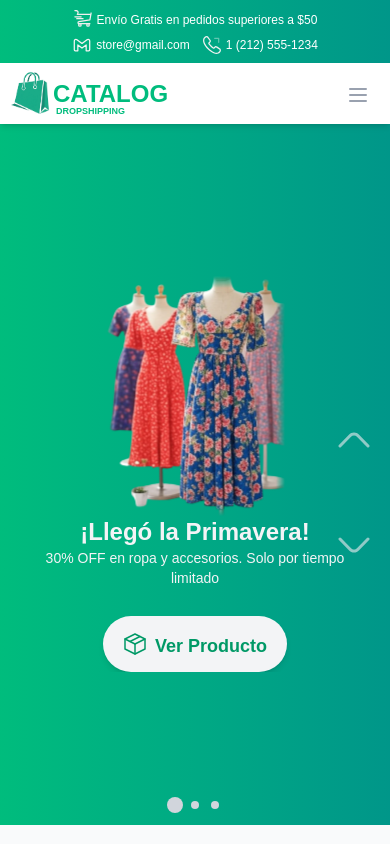
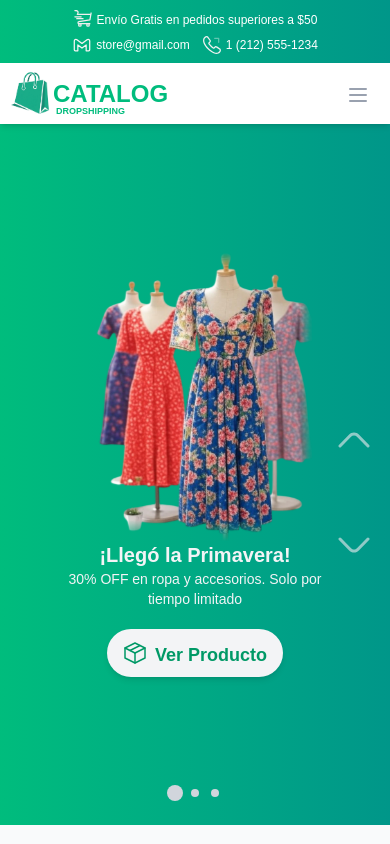
Before and after one commit to rls1990/store-front-template, a Next.js app: page / in a window 390 px wide. Shown: the top 844 px of the page. Built offline with nearby package versions, Linux system fonts and the light colour scheme.

Commit message:
slider hero responsive

```diff
--- a/src/components/home/Home.tsx
+++ b/src/components/home/Home.tsx
@@ -1,8 +1,8 @@
 import { getSliderItemsHeroData } from "@/services/get-slider-hero-items";
-import SliderHero from "../ui/sliders/SliderHero";
 import ProductsSection from "../products/ProductsSection";
 import { getMarcaData } from "@/services/get-marcas";
 import { getCategories } from "@/services/get-categories";
+import SliderHero from "../ui/sliders/SliderHero";
 
 const Home = async () => {
   const sliderItemsHero = await getSliderItemsHeroData();
--- a/src/components/ui/sliders/SliderHero.tsx
+++ b/src/components/ui/sliders/SliderHero.tsx
@@ -1,12 +1,12 @@
 "use client";
 
+import { ItemSlider } from "@/data/slider-hero";
+import Image from "next/image";
 import { FC, ReactNode, useEffect, useState } from "react";
 import LeftArrow from "../icons/LeftArrow";
 import RightArrow from "../icons/RightArrow";
-import Image from "next/image";
 import Link from "next/link";
 import ProductIcon from "../icons/ProductIcon";
-import { ItemSlider } from "@/data/slider-hero";
 
 interface SliderHeroProps {
   items: ItemSlider[];
@@ -27,7 +27,7 @@ const SliderHero: FC<SliderHeroProps> = ({ items, interval = 10000 }) => {
           src={item.image}
           width={400}
           height={400}
-          className="h-[240px] md:h-[290px] lg:h-[370px] w-auto mask-x-from-95% mask-y-from-95% slide-right-zoom"
+          className="h-[270px] md:h-[290px] lg:h-[350px] w-auto mask-x-from-95% mask-y-from-95% slide-right-zoom"
           alt={items[currentIndex].title}
           priority
         />
@@ -68,25 +68,25 @@ const SliderHero: FC<SliderHeroProps> = ({ items, interval = 10000 }) => {
   if (!items || items.length === 0) return null;
 
   return (
-    <div className="h-[83vh] lg:h-[73vh] relative bg-gradient-to-r from-emerald-500 to-teal-600">
+    <div className="w-full h-[83vh] relative bg-gradient-to-r from-emerald-500 to-teal-600">
       {/* left right buttons */}
       <button
         className="cursor-pointer transition-all active:scale-90 m-3 rounded-2xl absolute right-0 -rotate-90 top-[55%] sm:right-auto sm:top-[40%] sm:rotate-0 opacity-70 z-40"
         onClick={prevIndex}
         disabled={images && images && images.length > 0 ? false : true}
       >
-        <LeftArrow className="size-12 sm:w-15 sm:h-27" />
+        <LeftArrow className="size-12" />
       </button>
       <button
         className="cursor-pointer transition-all   active:scale-90 m-3 rounded-2xl absolute right-0 -rotate-90 top-[40%] sm:right-0 sm:top-[40%] sm:rotate-0 opacity-70 hover:opacity-90 z-40"
         onClick={nextIndex}
         disabled={images && images && images.length > 0 ? false : true}
       >
-        <RightArrow className="size-12 sm:w-15 sm:h-27" />
+        <RightArrow className="size-12" />
       </button>
 
       {/*Progress Indicators */}
-      <span className="absolute bottom-4 w-full flex items-center justify-center gap-3 z-40">
+      <span className="absolute bottom-7 w-full flex items-center justify-center gap-3 z-40">
         {images && images && images?.length > 0 ? (
           items.map((_item, index) => (
             <button
@@ -108,27 +108,27 @@ const SliderHero: FC<SliderHeroProps> = ({ items, interval = 10000 }) => {
         )}
       </span>
 
-      {images && images && images.length > 0 ? (
-        <div className="w-full h-full flex items-center justify-center">
+      {/* Slider Items */}
+      {images && images.length > 0 ? (
         <div
           key={Date.now()}
-            className="fade-in w-full grid grid-cols-1 justify-items-center lg:grid-cols-2 overflow-x-hidden"
+          className="w-full h-full fade-in grid grid-cols-1 justify-items-center items-center lg:grid-cols-2 overflow-x-hidden"
         >
-            <div className="lg:flex lg:justify-end lg:w-full overflow-hidden mask-x-from-95% mask-y-from-95%">
+          <div className="w-full h-full flex items-end justify-center lg:justify-end lg:items-center overflow-hidden mask-x-from-95% mask-y-from-95%">
             {images && images[currentIndex]}
           </div>
 
-            <div className="flex flex-col items-center justify-center lg:items-baseline lg:w-full lg:pl-12 slide-left">
-              <h1 className="text-2xl lg:text-4xl font-semibold text-gray-100">
+          <div className="w-full h-full flex flex-col items-center lg:justify-center lg:items-baseline lg:pl-12 slide-left">
+            <h1 className="text-xl lg:text-3xl font-semibold text-gray-100">
               {items[currentIndex].title}
             </h1>
 
-              <p className="text-sm text-gray-100 text-center w-[40ch] lg:w-[50ch] lg:text-left">
+            <p className="text-sm text-gray-100 text-center w-[37ch] lg:w-[50ch] lg:text-left">
               {items[currentIndex].subtitle}
             </p>
 
             <Link
-                className="inline-block bg-gray-100 text-emerald-600 font-semibold py-2 px-5 rounded-full shadow-md hover:bg-gray-100 transition duration-300 ease-in-out text-lg mt-7"
+              className="inline-block bg-gray-100 text-emerald-600 font-semibold py-1 px-4 rounded-full shadow-md hover:bg-gray-100 transition duration-300 ease-in-out text-lg mt-5"
               href={items[currentIndex].route}
             >
               <span className="inline-flex items-center justify-center gap-2 pt-1">
@@ -138,11 +138,8 @@ const SliderHero: FC<SliderHeroProps> = ({ items, interval = 10000 }) => {
             </Link>
           </div>
         </div>
-        </div>
       ) : (
-        <div className="w-full h-full flex items-center justify-center">
-          <div className="bg-gray-300 w-[40%] h-[50%] rounded-lg animate-pulse"></div>
-        </div>
+        <div></div>
       )}
     </div>
   );
```
Lines whose indentation alone changed are shown as unchanged.
